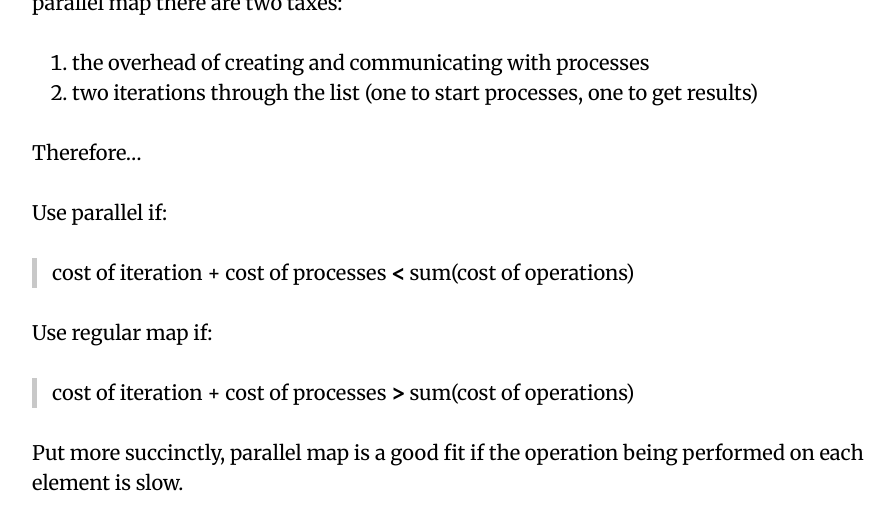
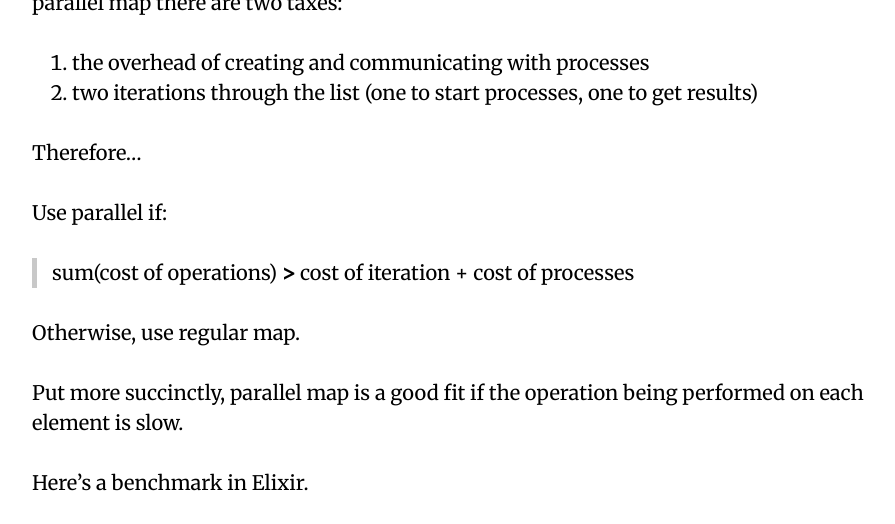
Before and after one commit to iamvery/iamvery.github.com, a Jekyll site: the page built from _posts/2016-06-09-when-to-parallel-map.md, in a window 1280 px wide and 900 px high, scrolled down 636 px, cut to the strip 0-524 px from the top of the window. Shown: the whole strip, without its empty margins (39-934 px from the left). Built offline with Jekyll 4.4.1, drawn with Linux system fonts in a browser that asks for light colours; comment, search, counter and statistics services are not loaded.

Commit message:
Update 2016-06-09-when-to-parallel-map.md

```diff
--- a/_posts/2016-06-09-when-to-parallel-map.md
+++ b/_posts/2016-06-09-when-to-parallel-map.md
@@ -27,10 +27,9 @@ In the case of parallel map there are two taxes:
 Therefore...
 
 Use parallel if:
-> cost of iteration + cost of processes **<** sum(cost of operations)
+> sum(cost of operations) **>** cost of iteration + cost of processes
 
-Use regular map if:
-> cost of iteration + cost of processes **>** sum(cost of operations)
+Otherwise, use regular map.
 
 Put more succinctly, parallel map is a good fit if the operation being performed on each element is slow.
 
```
